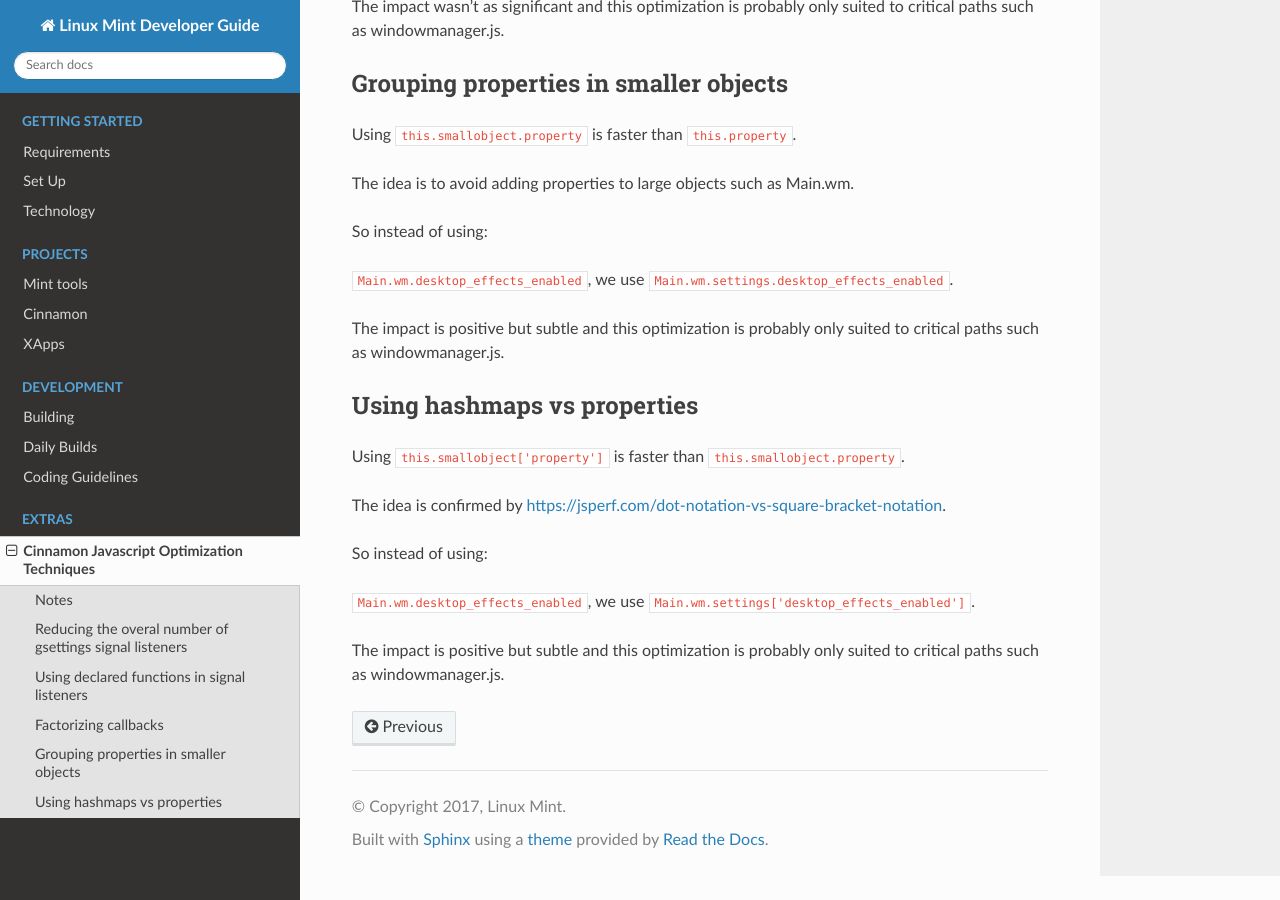
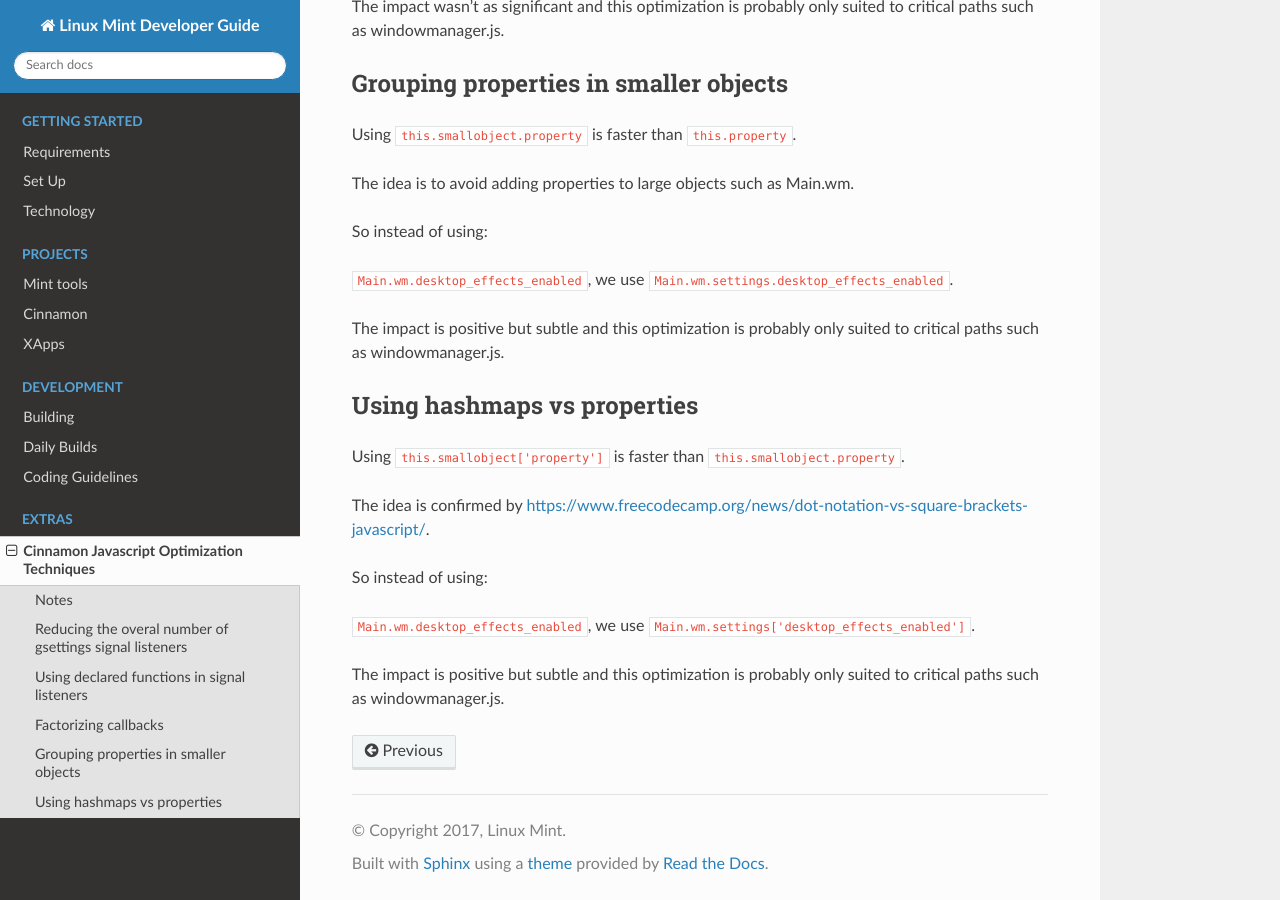
Before and after one commit to linuxmint/doc-developer-guide, a Sphinx documentation site: the page built from docs/cjs.rst, in a window 1280 px wide and 900 px high, scrolled down 1531 px. Built offline with Sphinx 7.4.7 and the Read the Docs theme 2.0.0, drawn with Linux system fonts in a browser that asks for light colours; part of the change alters nothing that is shown.

Commit message:
Update cjs.rst (#16)

```diff
--- a/docs/cjs.rst
+++ b/docs/cjs.rst
@@ -76,7 +76,7 @@ Using hashmaps vs properties
 
 Using ``this.smallobject['property']`` is faster than ``this.smallobject.property``.
 
-The idea is confirmed by https://jsperf.com/dot-notation-vs-square-bracket-notation.
+The idea is confirmed by https://www.freecodecamp.org/news/dot-notation-vs-square-brackets-javascript/.
 
 So instead of using:
 
```
